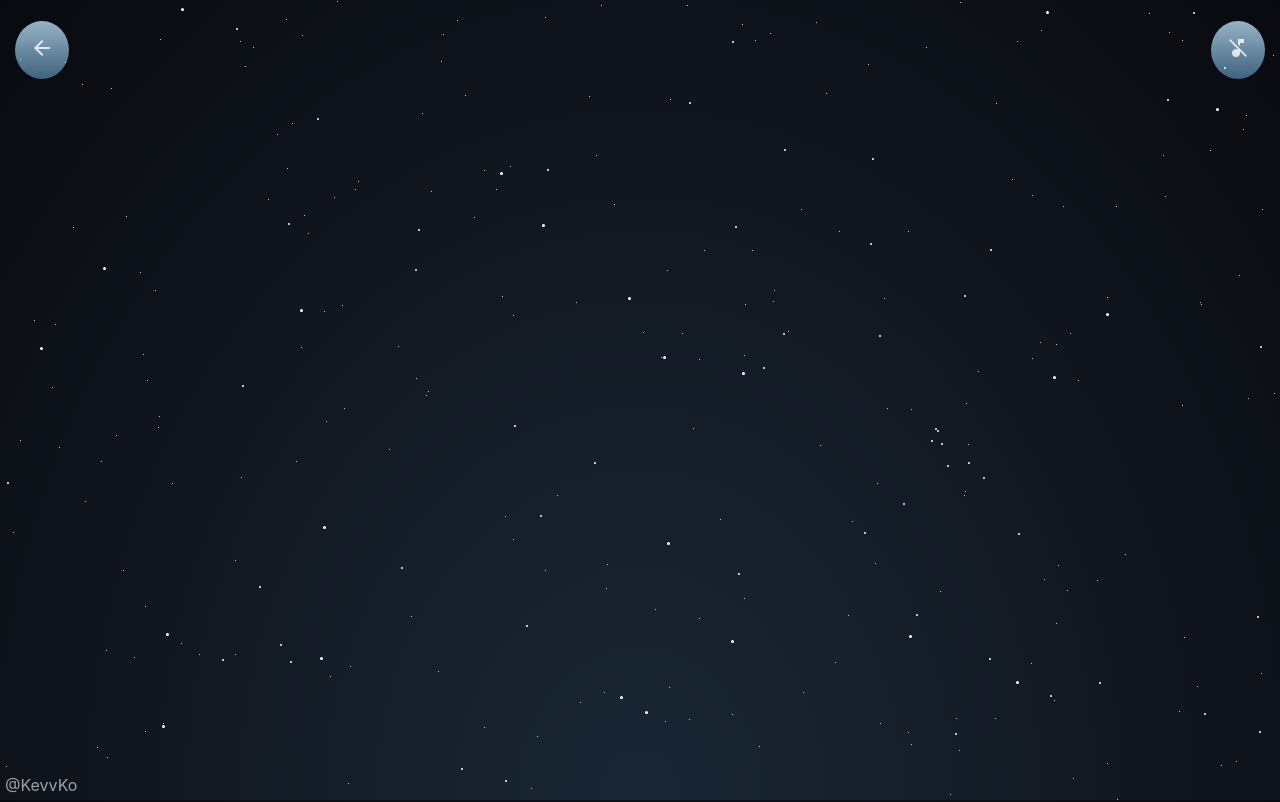
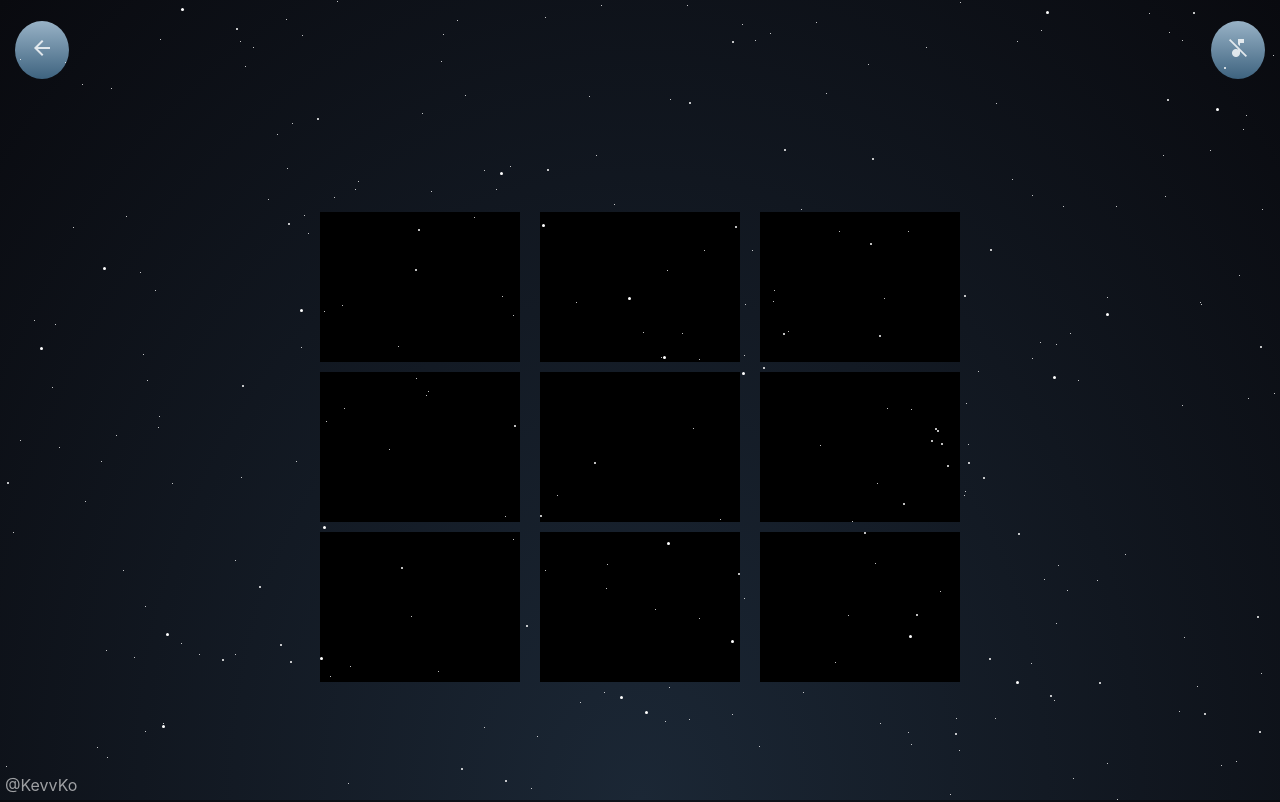
Before and after one commit to KevvKo/jump-and-run-js, a React (Create React App) app: page /levelSelection in a window 1280 px wide. Shown: the top 802 px of the page. Built offline with nearby package versions, Linux system fonts and the light colour scheme.

Commit message:
implement dummy-levels

```diff
--- a/src/assets/components/level.css
+++ b/src/assets/components/level.css
@@ -0,0 +1,12 @@
+.level{
+    width: 200px;
+    height: 150px;
+    background-color: black;
+    margin: 10px;
+}
+
+.level:hover{
+    cursor: pointer;
+    width: 198px;
+    height: 148px;
+}
--- a/src/routes/levelSelection.css
+++ b/src/routes/levelSelection.css
@@ -1,6 +1,8 @@
 .levelSelection{
     display: flex;
-    flex-direction: column;
+    flex-direction: row;
+    flex-wrap: wrap;
+    flex-grow: 3;
     justify-content: center;
     align-items: center;
     flex-grow: 1;
--- a/src/routes/levelSelection.js
+++ b/src/routes/levelSelection.js
@@ -2,9 +2,26 @@ import React from 'react'
 
 import './levelSelection.css'
 
+import Level from '../assets/components/level'
+
 export default function LevelSelection(props){
     return(
         <div className="levelSelection">
+            <div>
+                <Level></Level>
+                <Level></Level>
+                <Level></Level>
+            </div>
+            <div>
+                <Level></Level>
+                <Level></Level>
+                <Level></Level>
+            </div>
+            <div>
+                <Level></Level>
+                <Level></Level>
+                <Level></Level>
+            </div>
         </div>
     )
 }
```
